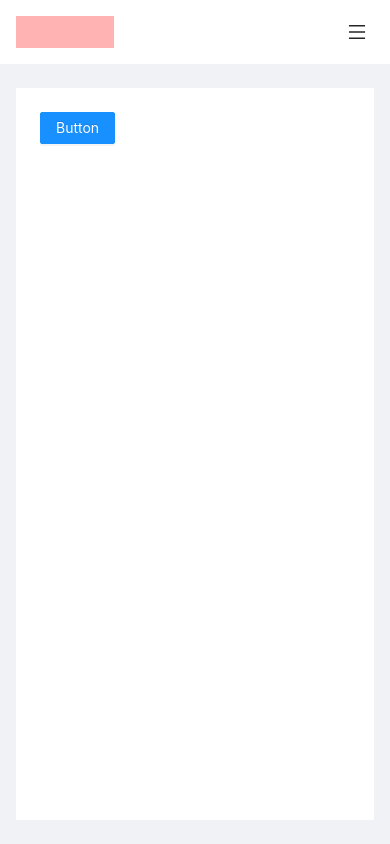
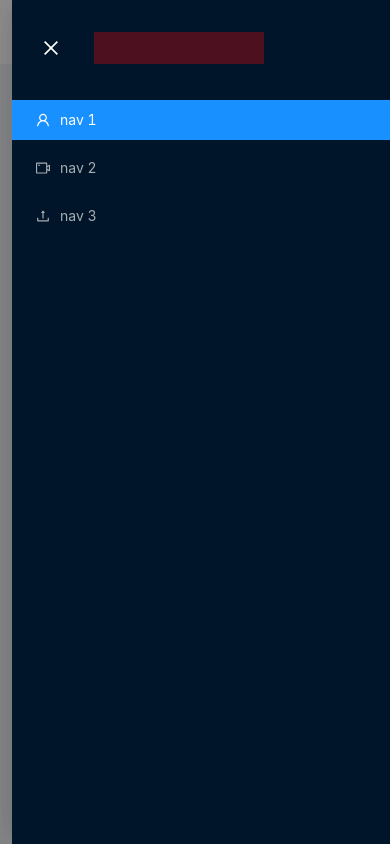
Before and after one commit to LuizFrra/social-distancing-front, a Next.js app: page / in a window 390 px wide. Built offline with nearby package versions, Linux system fonts and the light colour scheme.

Commit message:
feat: add responsive navbar and sidebar

```diff
--- a/componentes/Layout/CustomLayout.tsx
+++ b/componentes/Layout/CustomLayout.tsx
@@ -3,7 +3,9 @@ import { useState } from 'react';
 import { Layout } from 'antd';
 
 import {
-  MenuUnfoldOutlined, MenuFoldOutlined, MenuOutlined
+  MenuUnfoldOutlined,
+  MenuFoldOutlined,
+  MenuOutlined,
 } from '@ant-design/icons';
 
 import { IsLessThan } from '../../helpers/QuerySelector';
@@ -19,8 +21,8 @@ const LayoutStyle = {
     margin: '24px 16px',
     padding: 24,
     height: 'calc(100vh - 112px)',
-  }
-}
+  },
+};
 
 export default function CustomLayout({ children }) {
   const shouldRenderSideBar = !IsLessThan('md');
@@ -31,21 +33,35 @@ export default function CustomLayout({ children }) {
   const toogleCollapse = () => setIsCollapsed(!isCollapsed);
 
   const renderCollapseButton = () => {
-    if(!shouldRenderSideBar) return <MenuOutlined className={styles.trigger} onClick={toogleCollapse} />;
-    if(isCollapsed) return <MenuUnfoldOutlined className={styles.trigger} onClick={toogleCollapse} />;
-    return <MenuFoldOutlined className={styles.trigger} onClick={toogleCollapse} />;
-  }
+    if (!shouldRenderSideBar)
+      return (
+        <MenuOutlined className={styles.trigger} onClick={toogleCollapse} />
+      );
+    if (isCollapsed) {
+      return (
+        <MenuUnfoldOutlined
+          className={styles.trigger}
+          onClick={toogleCollapse}
+        />
+      );
+    }
+    return (
+      <MenuFoldOutlined className={styles.trigger} onClick={toogleCollapse} />
+    );
+  };
 
   const collapsedButtons = renderCollapseButton();
 
   return (
     <>
       <Layout>
-        <SideBar isCollapsed={isCollapsed} shouldRender={shouldRenderSideBar} />
+        <SideBar
+          isCollapsed={isCollapsed}
+          shouldRender={shouldRenderSideBar}
+          onCloseDrawer={toogleCollapse}
+        />
         <Layout className={styles.site_layout}>
-          <NavBar logo={shouldRenderLogoOnNavBar}>
-            {collapsedButtons}
-          </NavBar>
+          <NavBar logo={shouldRenderLogoOnNavBar}>{collapsedButtons}</NavBar>
           <Content
             className={styles.layout_content}
             style={LayoutStyle.content}
--- a/componentes/Layout/Layout.module.css
+++ b/componentes/Layout/Layout.module.css
@@ -4,6 +4,17 @@
   line-height: 64px;
   cursor: pointer;
   transition: color 0.3s;
+}
+
+.drawer_trigger {
+  font-size: 18px;
+  line-height: 64px;
+  cursor: pointer;
+  transition: color 0.3s;
+}
+
+.drawer_trigger:hover {
+  color: #1890ff;
 }
 
 .trigger:hover {
--- a/componentes/Layout/NavBar.tsx
+++ b/componentes/Layout/NavBar.tsx
@@ -1,34 +1,36 @@
 import { Layout, Row, Col } from 'antd';
-'@ant-design/icons';
+('@ant-design/icons');
 
 import styles from './Layout.module.css';
 
 const { Header } = Layout;
 
 interface NavBarProps {
-  logo?: unknown,
-  children: unknown
+  logo?: unknown;
+  children: unknown;
 }
 
 export function NavBar(props: NavBarProps) {
-    const renderNavBarItems = () => {
-      if(props.children && !props.logo) return props.children;
-      return <>
+  const renderNavBarItems = () => {
+    if (props.children && !props.logo) return props.children;
+    return (
+      <>
         <Row>
-          <Col span={8}>
+          <Col span={16}>
             <div className={styles.logo} />
           </Col>
-          <Col span={16}>
-            <Row justify="end" align="middle" style={{height: '100%'}}>
+          <Col span={8}>
+            <Row justify="end" align="middle" style={{ height: '100%' }}>
               {props.children}
             </Row>
           </Col>
         </Row>
-      </>;
-    }
-    return (
-      <Header className={styles.site_layout_background} style={{ padding: 0 }}>
-        {renderNavBarItems()}
-      </Header>
+      </>
     );
+  };
+  return (
+    <Header className={styles.site_layout_background} style={{ padding: 0 }}>
+      {renderNavBarItems()}
+    </Header>
+  );
 }
--- a/componentes/Layout/SideBar.tsx
+++ b/componentes/Layout/SideBar.tsx
@@ -1,20 +1,31 @@
-import { Layout, Menu } from 'antd';
+import { Layout, Menu, Drawer } from 'antd';
 
 import {
-    UserOutlined, VideoCameraOutlined, UploadOutlined,
+  UserOutlined,
+  VideoCameraOutlined,
+  UploadOutlined,
+  CloseOutlined,
 } from '@ant-design/icons';
 
 import styles from './Layout.module.css';
 
 const { Sider } = Layout;
-const { Item } =  Menu;
+const { Item } = Menu;
 
-export default function SideBar({ isCollapsed, shouldRender }) {
-    if(!shouldRender) return <></>;
-    return (
-      <>
-          <Sider trigger={null} collapsible collapsed={isCollapsed}>
-            <div className={styles.logo} />
+const headerStyle = {
+  background: '#001529',
+  border: '0',
+};
+
+export default function SideBar({ isCollapsed, shouldRender, onCloseDrawer }) {
+  const closeDrawerIcon = () => (
+    <CloseOutlined
+      style={{ color: 'white' }}
+      className={styles.drawer_trigger}
+    />
+  );
+
+  const menu = () => (
     <Menu theme="dark" mode="inline" defaultSelectedKeys={['1']}>
       <Item key="1" icon={<UserOutlined />}>
         nav 1
@@ -26,6 +37,36 @@ export default function SideBar({ isCollapsed, shouldRender }) {
         nav 3
       </Item>
     </Menu>
+  );
+
+  if (!shouldRender) {
+    return (
+      <Drawer
+        title={<div className={styles.logo} />}
+        placement="right"
+        visible={!isCollapsed}
+        bodyStyle={{ padding: 0 }}
+        headerStyle={headerStyle}
+        closeIcon={closeDrawerIcon()}
+        onClose={onCloseDrawer}
+      >
+        <Sider
+          trigger={null}
+          collapsible
+          collapsed={isCollapsed}
+          style={{ height: '100%' }}
+          width="100%"
+        >
+          {menu()}
+        </Sider>
+      </Drawer>
+    );
+  }
+  return (
+    <>
+      <Sider trigger={null} collapsible collapsed={isCollapsed}>
+        <div className={styles.logo} />
+        {menu()}
       </Sider>
     </>
   );
--- a/helpers/QuerySelector.ts
+++ b/helpers/QuerySelector.ts
@@ -3,7 +3,7 @@ import { Grid } from 'antd';
 const { useBreakpoint } = Grid;
 
 export function IsLessThan(value: string) {
-    const status = useBreakpoint();
-    if(status[value] == false) return true;
-    return false;
+  const status = useBreakpoint();
+  if (status[value] == false) return true;
+  return false;
 }
```
Lines whose indentation alone changed are shown as unchanged.
